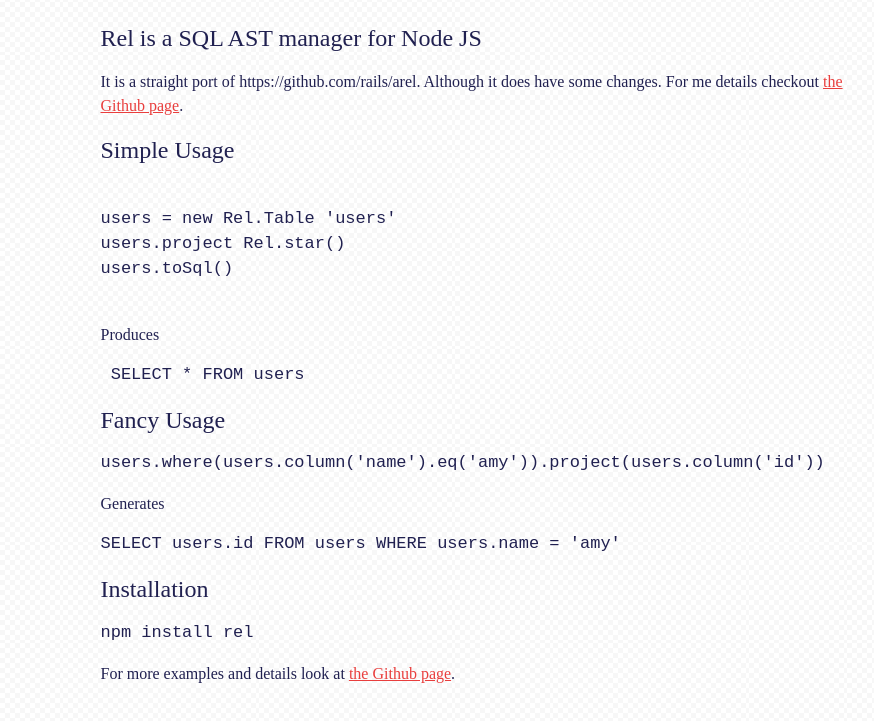
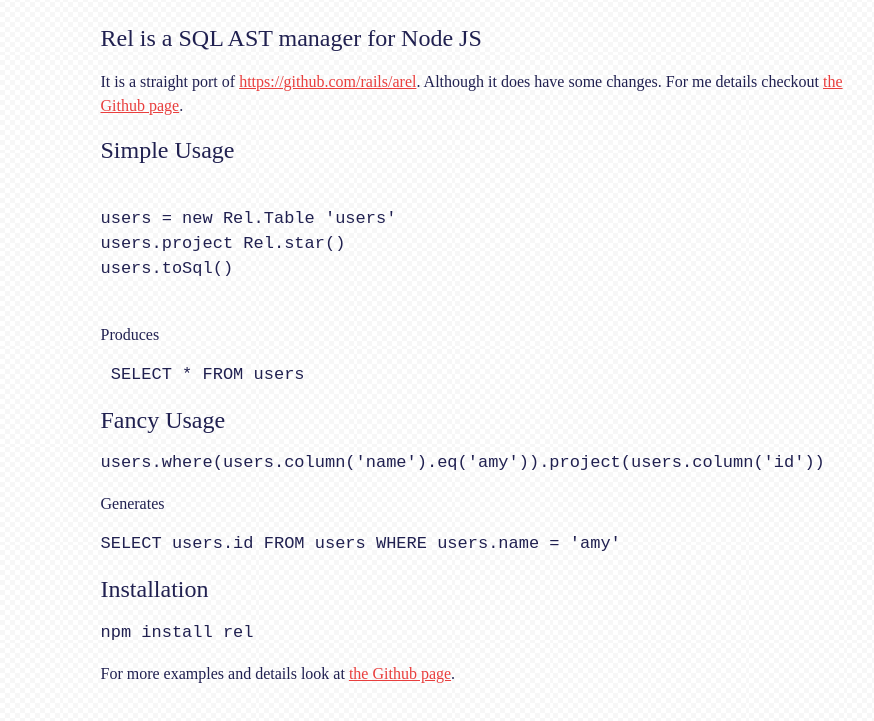
Before and after one commit to yang/rel, a plain HTML site: page index.html in a window 1280 px wide. Shown: the part 143-864 px from the top of the page, without its empty margins (233-1107 px from the left). Drawn offline with Linux system fonts and the light colour scheme.

Commit message:
Changing style

```diff
--- a/index.html
+++ b/index.html
@@ -22,7 +22,7 @@
     <div class='container body'>
       <section class='intro'>
         <h1>Rel is a SQL AST manager for Node JS</h1>
-        <p class='large'>It is a straight port of https://github.com/rails/arel. Although it does have some changes. For me details checkout <a href="https://github.com/cjwoodward/rel">the Github page</a>.</p>
+        <p class='large'>It is a straight port of <a href="https://github.com/rails/arel">https://github.com/rails/arel</a>. Although it does have some changes. For me details checkout <a href="https://github.com/cjwoodward/rel">the Github page</a>.</p>
         <h2>Simple Usage</h2>
         <pre><code>
 users = new Rel.Table 'users'
```
